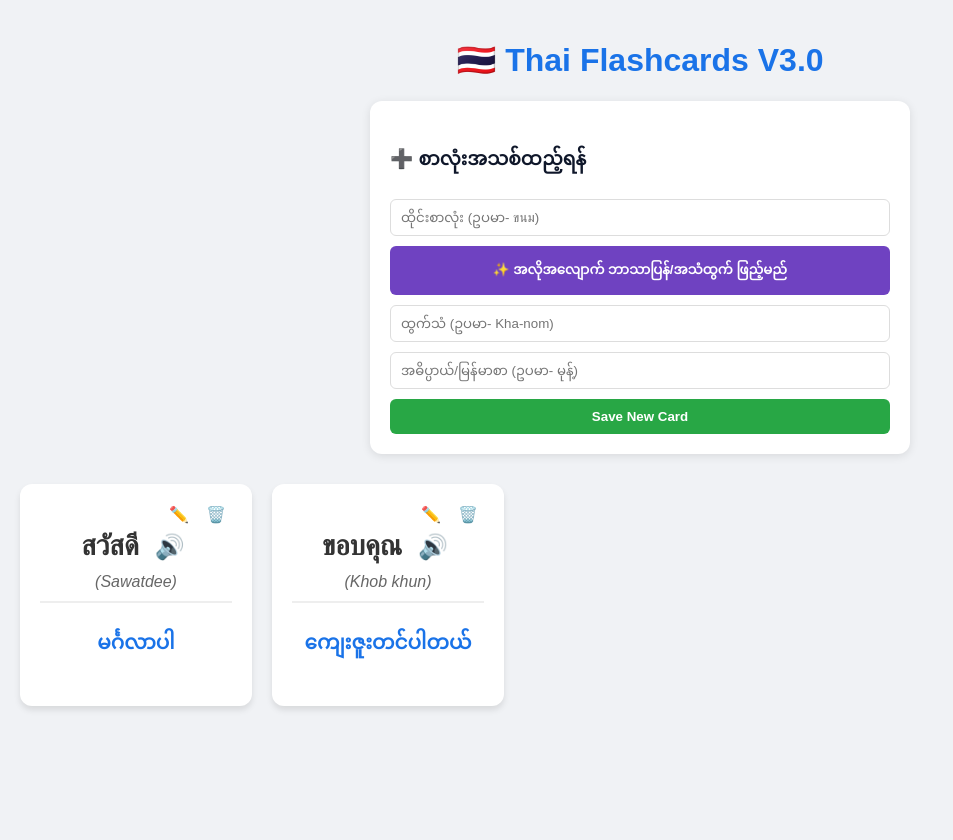
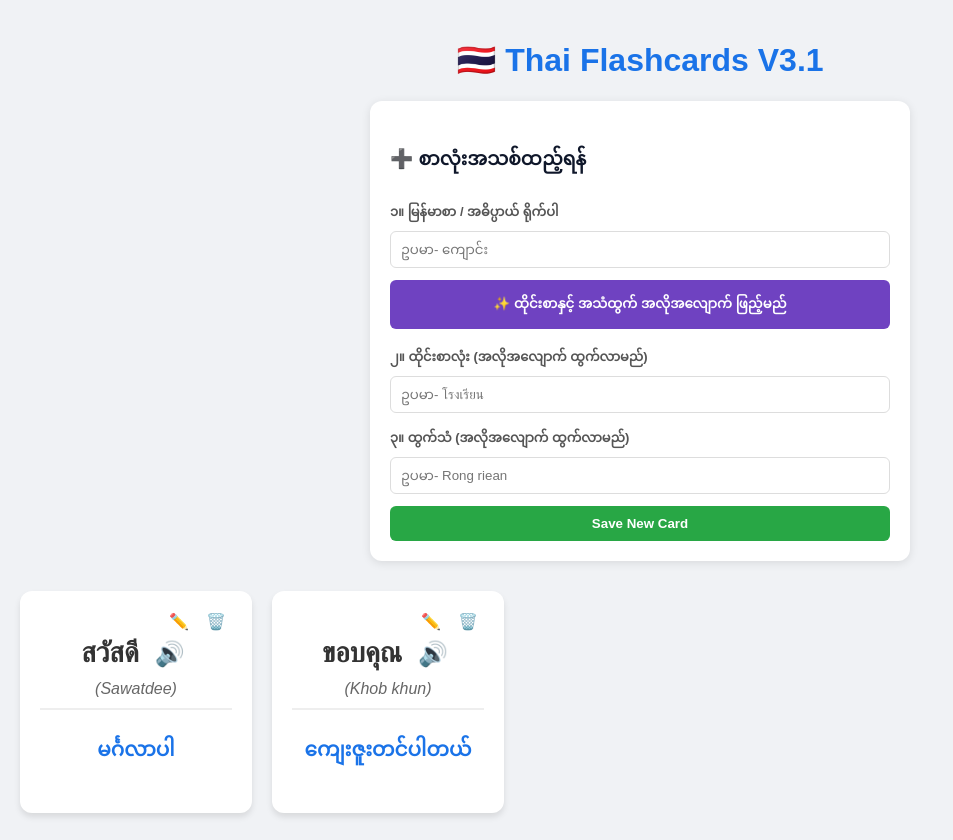
Before and after one commit to jhonjone1579/thai-flashcard, a React (Vite) app: page / in a window 1280 px wide. Shown: the whole page, without its empty margins (0-953 px from the left). Built offline with nearby package versions, Linux system fonts and the light colour scheme.

Commit message:
myanmar first auto translate flow

```diff
--- a/src/App.jsx
+++ b/src/App.jsx
@@ -8,9 +8,9 @@ function App() {
   ]);
 
   // ၂။ Form ထဲက စာသားများ State
-  const [newThai, setNewThai] = useState("");
-  const [newRead, setNewRead] = useState("");
-  const [newEng, setNewEng] = useState("");
+  const [newEng, setNewEng] = useState(""); // မြန်မာစာ (အဓိပ္ပာယ်)
+  const [newThai, setNewThai] = useState(""); // ထိုင်းစာ
+  const [newRead, setNewRead] = useState(""); // အသံထွက်
   const [editingId, setEditingId] = useState(null);
   const [loading, setLoading] = useState(false); // ဘာသာပြန်နေစဉ် စောင့်ရန် State
 
@@ -21,49 +21,42 @@ function App() {
     window.speechSynthesis.speak(utterance);
   };
 
-  // 🤖 အလိုအလျောက် ဘာသာပြန်ပေးမည့် Function (Auto-Fill)
+  // 🤖 မြန်မာစာမှ ထိုင်းစာနှင့် အသံထွက်သို့ အလိုအလျောက် ပြောင်းပေးမည့် Function
   const autoTranslate = async () => {
-    if (!newThai && !newEng) {
-      alert("ထိုင်းစာ သို့မဟုတ် မြန်မာစာ အဓိပ္ပာယ် တစ်ခုခုကို အရင်ရိုက်ထည့်ပါဗျာ။");
+    if (!newEng && !newThai) {
+      alert("ကျေးဇူးပြု၍ မြန်မာစာ အဓိပ္ပာယ်ကို ပထမအကွက်တွင် အရင်ရိုက်ထည့်ပါဗျာ။");
       return;
     }
 
     setLoading(true);
 
     try {
-      if (newThai) {
-        // ထိုင်းစာမှ မြန်မာစာ + အသံထွက်သို့ ဘာသာပြန်ခြင်း
+      if (newEng) {
+        // ၁။ မြန်မာစာမှ ထိုင်းစာသို့ ဘာသာပြန်ခြင်း
+        const responseThai = await fetch(
+          `https://translate.googleapis.com/translate_a/single?client=gtx&sl=my&tl=th&dt=t&dt=rm&q=${encodeURIComponent(newEng)}`
+        );
+        const dataThai = await responseThai.json();
+        const translatedThai = dataThai[0]?.[0]?.[0] || "";
+        setNewThai(translatedThai);
+
+        // ၂။ ရရှိလာသော ထိုင်းစာမှ အသံထွက် (Phonetic Reading) ရယူခြင်း
+        if (translatedThai) {
+          const responsePhonetic = await fetch(
+            `https://translate.googleapis.com/translate_a/single?client=gtx&sl=th&tl=my&dt=t&dt=rm&q=${encodeURIComponent(translatedThai)}`
+          );
+          const dataPhonetic = await responsePhonetic.json();
+          const phoneticReading = dataPhonetic[0]?.[1]?.[3] || dataPhonetic[0]?.[0]?.[3] || "";
+          setNewRead(phoneticReading);
+        }
+      } else if (newThai) {
+        // ထိုင်းစာ အရင်ရိုက်ထားပါက မြန်မာစာသို့ ပြန်လှည့်ပေးခြင်း
         const response = await fetch(
           `https://translate.googleapis.com/translate_a/single?client=gtx&sl=th&tl=my&dt=t&dt=rm&q=${encodeURIComponent(newThai)}`
         );
         const data = await response.json();
-
-        // မြန်မာဘာသာပြန် ရယူခြင်း
-        const translatedMeaning = data[0]?.[0]?.[0] || "";
-        setNewEng(translatedMeaning);
-
-        // အသံထွက် (Phonetic Reading) ရယူခြင်း
-        const phoneticReading = data[0]?.[1]?.[3] || data[0]?.[0]?.[3] || "";
-        setNewRead(phoneticReading);
-      } else if (newEng) {
-        // မြန်မာစာမှ ထိုင်းစာသို့ ဘာသာပြန်ခြင်း
-        const response = await fetch(
-          `https://translate.googleapis.com/translate_a/single?client=gtx&sl=my&tl=th&dt=t&dt=rm&q=${encodeURIComponent(newEng)}`
-        );
-        const data = await response.json();
-
-        const translatedThai = data[0]?.[0]?.[0] || "";
-        setNewThai(translatedThai);
-
-        // ထိုင်းစာ ရရှိပါက အသံထွက်ကို ထပ်မံရယူခြင်း
-        if (translatedThai) {
-          const resThai = await fetch(
-            `https://translate.googleapis.com/translate_a/single?client=gtx&sl=th&tl=my&dt=t&dt=rm&q=${encodeURIComponent(translatedThai)}`
-          );
-          const dataThai = await resThai.json();
-          const phoneticReading = dataThai[0]?.[1]?.[3] || dataThai[0]?.[0]?.[3] || "";
-          setNewRead(phoneticReading);
-        }
+        setNewEng(data[0]?.[0]?.[0] || "");
+        setNewRead(data[0]?.[1]?.[3] || data[0]?.[0]?.[3] || "");
       }
     } catch (error) {
       alert("အလိုအလျောက် ဘာသာပြန်ရယူစဉ် အမှားအယွင်းရှိခဲ့ပါသည်။ ကိုယ်တိုင် ရိုက်ထည့်နိုင်ပါတယ်ဗျာ။");
@@ -94,23 +87,23 @@ function App() {
       setCards([...cards, newCard]);
     }
 
+    setNewEng("");
     setNewThai("");
     setNewRead("");
-    setNewEng("");
   };
 
   const startEdit = (card) => {
     setEditingId(card.id);
+    setNewEng(card.eng);
     setNewThai(card.thai);
     setNewRead(card.read);
-    setNewEng(card.eng);
   };
 
   const cancelEdit = () => {
     setEditingId(null);
+    setNewEng("");
     setNewThai("");
     setNewRead("");
-    setNewEng("");
   };
 
   const deleteCard = (id) => {
@@ -119,15 +112,17 @@ function App() {
 
   return (
     <div style={styles.container}>
-      <h1 style={styles.header}>🇹🇭 Thai Flashcards V3.0</h1>
+      <h1 style={styles.header}>🇹🇭 Thai Flashcards V3.1</h1>
 
       <form onSubmit={saveCard} style={styles.form}>
         <h3>{editingId ? "✏️ စာလုံး ပြန်ပြင်ရန်" : "➕ စာလုံးအသစ်ထည့်ရန်"}</h3>
 
+        {/* ၁။ မြန်မာစာ အရင်ရိုက်သည့် အကွက် (Primary Input) */}
+        <label style={styles.label}>၁။ မြန်မာစာ / အဓိပ္ပာယ် ရိုက်ပါ</label>
         <input
-          placeholder="ထိုင်းစာလုံး (ဥပမာ- ขนม)"
-          value={newThai}
-          onChange={(e) => setNewThai(e.target.value)}
+          placeholder="ဥပမာ- ကျောင်း"
+          value={newEng}
+          onChange={(e) => setNewEng(e.target.value)}
           style={styles.input}
         />
 
@@ -139,20 +134,25 @@ function App() {
             disabled={loading}
             style={styles.autoBtn}
           >
-            {loading ? "⏳ ဘာသာပြန်နေသည်..." : "✨ အလိုအလျောက် ဘာသာပြန်/အသံထွက် ဖြည့်မည်"}
+            {loading ? "⏳ ထိုင်းစာနှင့် အသံထွက် ရယူနေသည်..." : "✨ ထိုင်းစာနှင့် အသံထွက် အလိုအလျောက် ဖြည့်မည်"}
           </button>
         </div>
 
+        {/* ၂။ ထိုင်းစာ အကွက် (Auto-filled) */}
+        <label style={styles.label}>၂။ ထိုင်းစာလုံး (အလိုအလျောက် ထွက်လာမည်)</label>
         <input
-          placeholder="ထွက်သံ (ဥပမာ- Kha-nom)"
+          placeholder="ဥပမာ- โรงเรียน"
+          value={newThai}
+          onChange={(e) => setNewThai(e.target.value)}
+          style={styles.input}
+        />
+
+        {/* ၃။ အသံထွက် အကွက် (Auto-filled) */}
+        <label style={styles.label}>၃။ ထွက်သံ (အလိုအလျောက် ထွက်လာမည်)</label>
+        <input
+          placeholder="ဥပမာ- Rong riean"
           value={newRead}
           onChange={(e) => setNewRead(e.target.value)}
-          style={styles.input}
-        />
-        <input
-          placeholder="အဓိပ္ပာယ်/မြန်မာစာ (ဥပမာ- မုန့်)"
-          value={newEng}
-          onChange={(e) => setNewEng(e.target.value)}
           style={styles.input}
         />
 
@@ -198,8 +198,9 @@ const styles = {
     backgroundColor: '#fff', padding: '20px', borderRadius: '12px',
     maxWidth: '500px', margin: '0 auto 30px', boxShadow: '0 2px 10px rgba(0,0,0,0.1)'
   },
-  input: { width: '100%', padding: '10px', marginBottom: '10px', borderRadius: '6px', border: '1px solid #ddd', boxSizing: 'border-box' },
-  autoRow: { marginBottom: '10px' },
+  label: { fontSize: '13px', color: '#555', fontWeight: 'bold', display: 'block', marginBottom: '4px' },
+  input: { width: '100%', padding: '10px', marginBottom: '12px', borderRadius: '6px', border: '1px solid #ddd', boxSizing: 'border-box' },
+  autoRow: { marginBottom: '15px' },
   autoBtn: {
     width: '100%', padding: '10px', backgroundColor: '#6f42c1', color: '#fff',
     border: 'none', borderRadius: '6px', cursor: 'pointer', fontWeight: 'bold'
```
